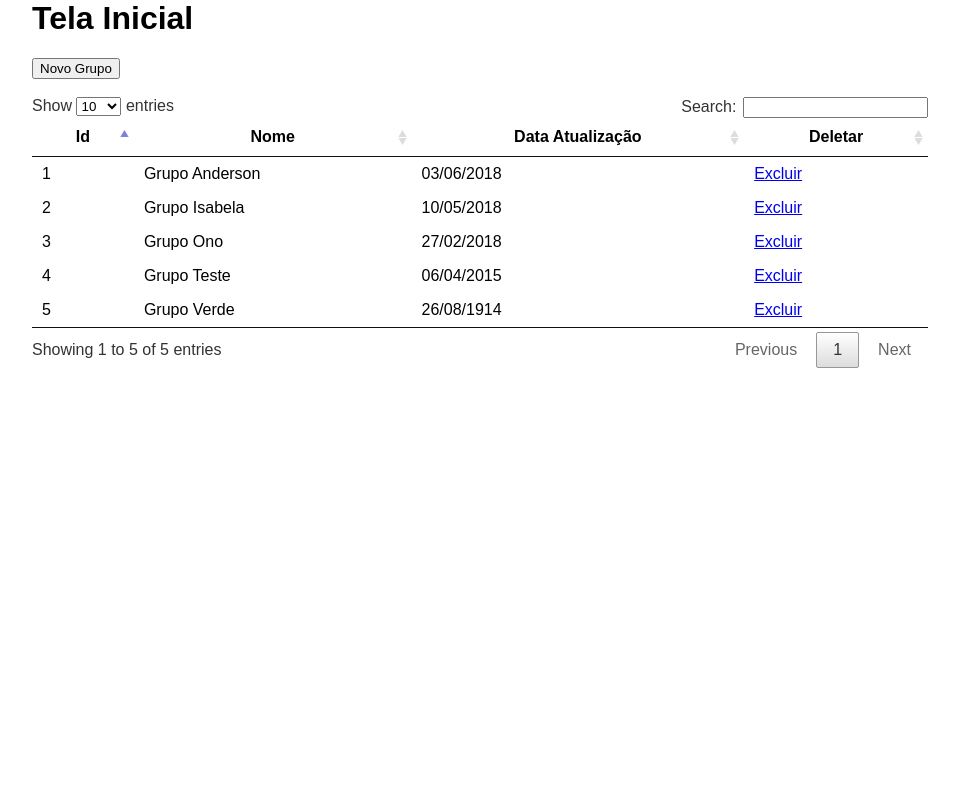
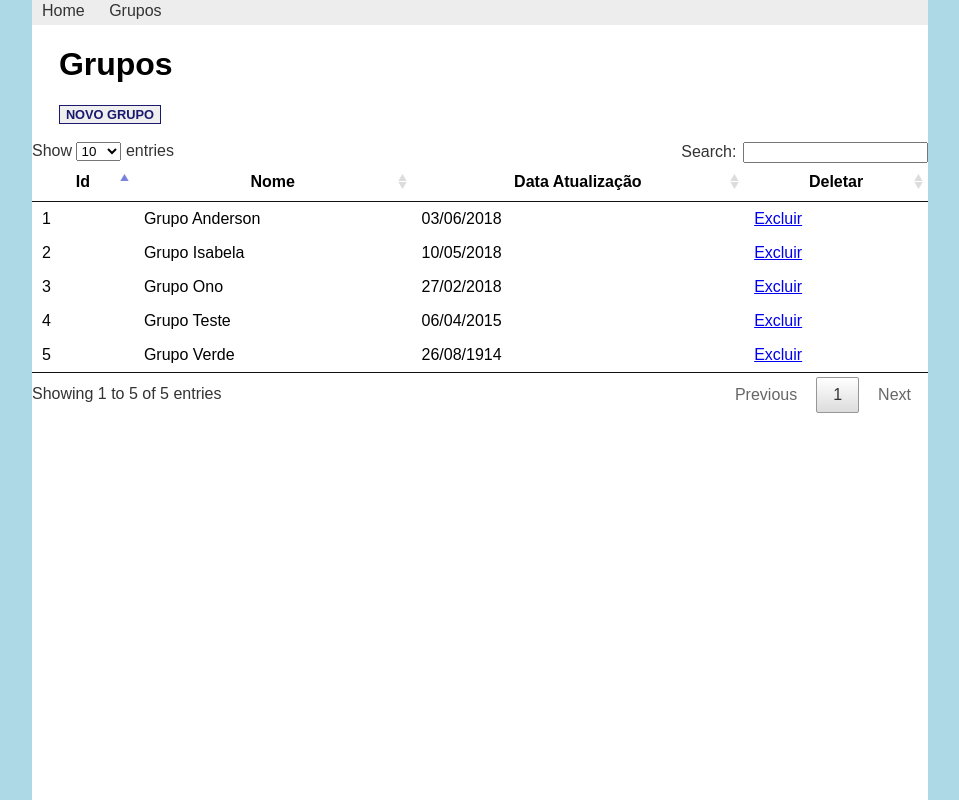
Before and after one commit to 23Anderson/javascript, a plain HTML site: page grupos.html in a window 1280 px wide. Shown: the whole page, without its empty margins (160-1119 px from the left). Drawn offline with Linux system fonts and the light colour scheme.

Commit message:
inclusão da tela index, alteracao css

```diff
--- a/css/grupos.css
+++ b/css/grupos.css
@@ -1,3 +1,3 @@
-#tabGrupos {
-    margin-top: 100px;
+#btnNovoGrupo {
+    margin-left: 3%;
 }
--- a/css/site.css
+++ b/css/site.css
@@ -1,5 +1,54 @@
 body {
-    width: 70%;
+    width: 100%;
     margin: auto;
     font-family: Arial, Helvetica, sans-serif;
+    background-color: lightblue;
 }
+
+main {
+    margin: 0 auto;
+    width: 70%;
+    background-color: white;
+    height: 100%;
+}
+
+#menu ul {
+    padding:0px;
+    margin:0px;
+    background-color:#EDEDED;
+    list-style:none;
+}
+
+ul li {
+    display: inline;
+}
+
+#menu ul li a {
+    padding: 2px 10px;
+    display: inline-block;
+
+    /* visual do link */
+    background-color:#EDEDED;
+    color: #333;
+    text-decoration: none;
+    border-bottom:3px solid #EDEDED;
+}
+
+#menu ul li a:hover {
+    background-color:#D6D6D6;
+    color: #6D6D6D;
+    border-bottom:3px solid midnightblue;
+}
+
+input[type="button"] {
+    color: midnightblue;
+    border: 1px solid midnightblue;
+    font-weight: bold;
+    font-size: 80%;
+    text-transform: uppercase;
+    cursor: pointer;
+}
+
+h1 {
+    margin-left: 3%;
+}
--- a/grupos.html
+++ b/grupos.html
@@ -8,8 +8,15 @@
         <script type="text/javascript" src="js/datatables.min.js"></script>
     </head>
     <body>
-        <h1>Tela Inicial</h1>
-        <input type="button" value="Novo Grupo" onclick="gruposJs.OnNovoGrupoClick();"/>
+        <main>
+            <nav id="menu">
+                <ul>
+                    <li><a href="index.html">Home</a></li>
+                    <li><a href="grupos.html">Grupos</a></li>
+                </ul>
+            </nav>
+            <h1>Grupos</h1>
+            <input type="button" value="Novo Grupo" onclick="gruposJs.OnNovoGrupoClick();" id="btnNovoGrupo"/>
             <br><br>
             <table id="tabGrupos">
                 <thead>
@@ -22,6 +29,7 @@
                 </thead>
                 <tbody id="tbodyGrupos"></tbody>
             </table>
+        </main>
         <script src="js/util.js"></script>
         <script src="js/listar.js"></script>
         <script src="js/deletar.js"></script>
--- /dev/null
+++ b/index.html
@@ -0,0 +1,20 @@
+<html>
+    <head>
+        <title>Grupos</title>
+        <link rel="stylesheet" type="text/css" href="js/datatables.min.css"/>
+        <link rel="stylesheet" type="text/css" href="css/site.css"/>
+        <script src="jquery/jquery-1.11.2.min.js"></script>
+        <script type="text/javascript" src="js/datatables.min.js"></script>
+    </head>
+    <body>
+        <main>
+            <nav id="menu">
+                <ul>
+                    <li><a href="index.html">Home</a></li>
+                    <li><a href="grupos.html">Grupos</a></li>
+                </ul>
+            </nav>
+            <h1>Tela Inicial</h1>
+        </main>
+    </body>
+</html>
```
Lines whose indentation alone changed are shown as unchanged.
